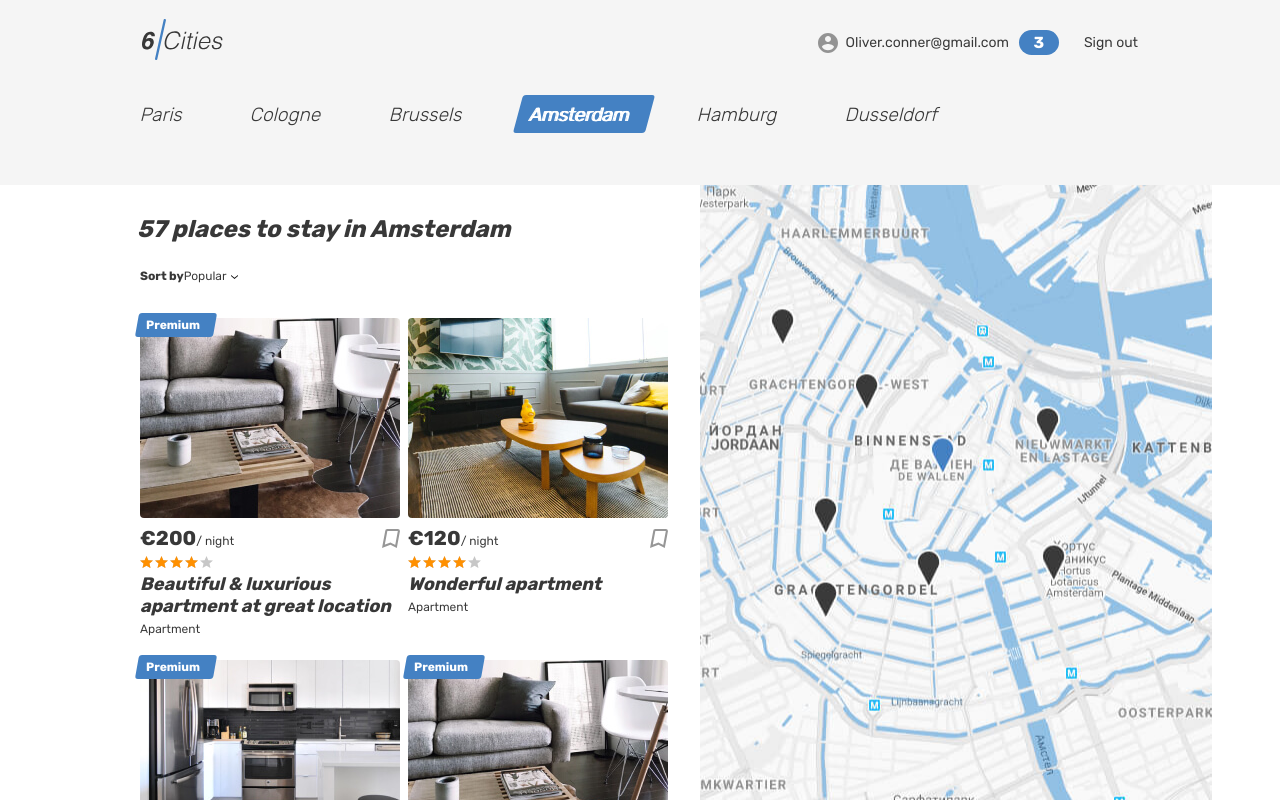
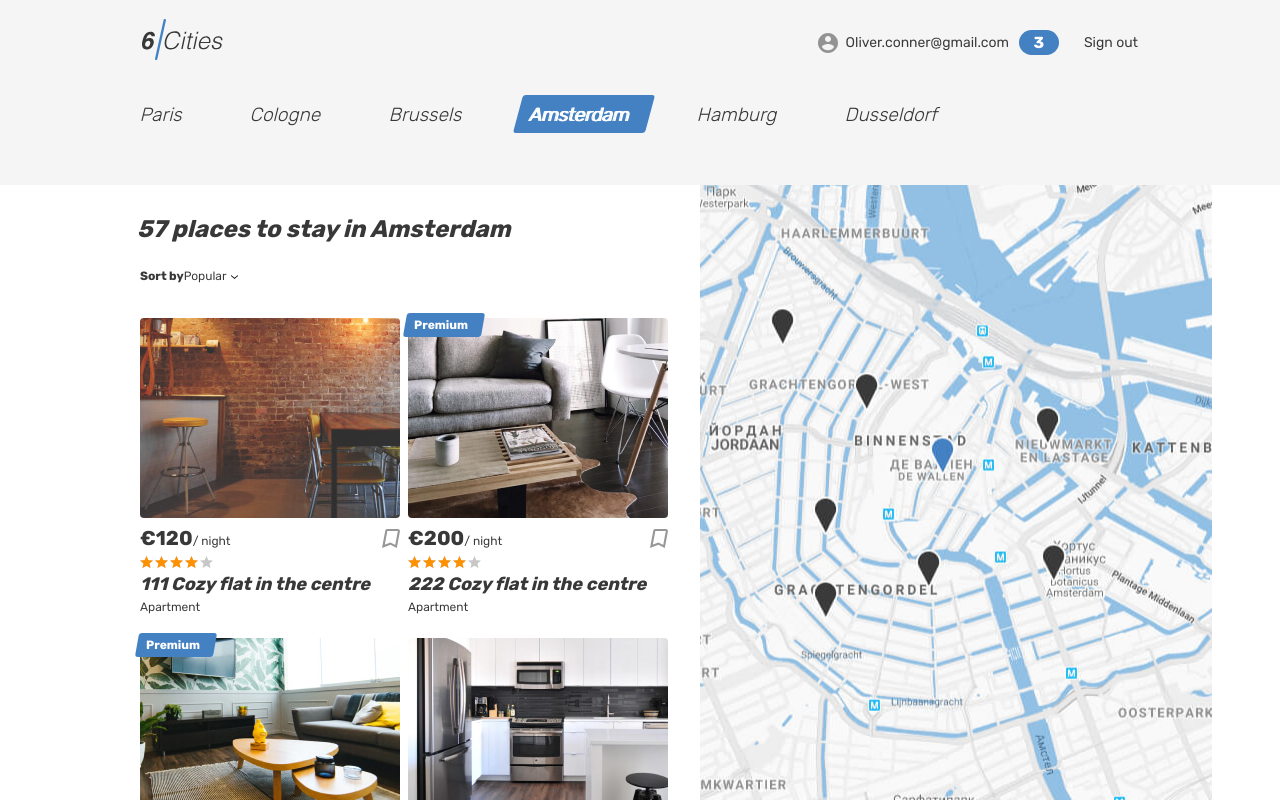
Before and after one commit to htmlacademy-react/253761-six-cities-10, a React (Create React App) app in the folder project/: page / in a window 1280 px wide. Built offline with nearby package versions, Linux system fonts and the light colour scheme.

Commit message:
Fixes Entities according to API: interface and mocks

```diff
--- a/project/src/components/room-card-favourites/room-card-favourites.tsx
+++ b/project/src/components/room-card-favourites/room-card-favourites.tsx
@@ -9,13 +9,13 @@ type RoomCardFavouritesProps = {
 function RoomCardFavourites({ offer }: RoomCardFavouritesProps): JSX.Element {
   return (
     <article className="favorites__card place-card">
-      {offer.premium &&
+      {offer.isPremium &&
         <div className="place-card__mark">
           <span>Premium</span>
         </div>}
       <div className="favorites__image-wrapper place-card__image-wrapper">
         <Link to={`/offer/${offer.id}`}>
-          <img className="place-card__image" src={offer.mainImageSrc} width="150" height="110" alt="Place image" />
+          <img className="place-card__image" src={offer.previewImage} width="150" height="110" alt="Place image" />
         </Link>
       </div>
       <div className="favorites__card-info place-card__info">
@@ -38,9 +38,9 @@ function RoomCardFavourites({ offer }: RoomCardFavouritesProps): JSX.Element {
           </div>
         </div>
         <h2 className="place-card__name">
-          <Link to={`/offer/${offer.id}`}>{offer.name}</Link>
+          <Link to={`/offer/${offer.id}`}>{offer.title}</Link>
         </h2>
-        <p className="place-card__type">{offer.category}</p>
+        <p className="place-card__type">{offer.type}</p>
       </div>
     </article>
   );
--- a/project/src/components/room-card-list-favoirutes/room-card-list-favoirutes.tsx
+++ b/project/src/components/room-card-list-favoirutes/room-card-list-favoirutes.tsx
@@ -8,7 +8,7 @@ type RoomCardListFavouritesProps = {
 
 function RoomCardListFavourites({ offers }: RoomCardListFavouritesProps): JSX.Element {
   const offersFavourites = offers.filter((item) =>
-    item.favourite === true
+    item.isFavorite === true
   );
 
   return (
--- a/project/src/components/room-card/room-card.tsx
+++ b/project/src/components/room-card/room-card.tsx
@@ -13,13 +13,13 @@ function RoomCard({ offer, changeActiveCard }: RoomCardProps): JSX.Element {
       className="cities__card place-card"
       onMouseOver={() => changeActiveCard(offer.id) }
     >
-      {offer.premium &&
+      {offer.isPremium &&
         <div className="place-card__mark">
           <span>Premium</span>
         </div>}
       <div className="cities__image-wrapper place-card__image-wrapper">
         <Link to={`offer/${offer.id}`}>
-          <img className="place-card__image" src={offer.mainImageSrc} width="260" height="200" alt="Place image" />
+          <img className="place-card__image" src={offer.previewImage} width="260" height="200" alt="Place image" />
         </Link>
       </div>
       <div className="place-card__info">
@@ -44,9 +44,9 @@ function RoomCard({ offer, changeActiveCard }: RoomCardProps): JSX.Element {
         </div>
 
         <h2 className="place-card__name">
-          <Link to={`offer/${offer.id}`}>{offer.name}</Link>
+          <Link to={`offer/${offer.id}`}>{offer.title}</Link>
         </h2>
-        <p className="place-card__type">{offer.category}</p>
+        <p className="place-card__type">{offer.type}</p>
       </div>
     </article>
   );
--- a/project/src/mocks/offers.ts
+++ b/project/src/mocks/offers.ts
@@ -2,94 +2,211 @@ import IOffer from '../interfaces/IOffer';
 
 export const offers: IOffer[] = [
   {
+    bedrooms: 2,
+    city: {
+      location: {
+        latitude: 52.377956,
+        longitude: 4.897070,
+        zoom: 17
+      },
+      name: 'Amsterdam'
+    },
+    description: '111 Wonderful apartment in the heart of Amsterdam. Look into the window and enjoy the view...',
+    goods: [
+      'Wi-Fi',
+      'Washing machine',
+      'Towels',
+      'Heating',
+      'Coffee machine',
+      'Baby seat',
+      'Kitchen',
+      'Dishwasher',
+      'Cabel TV',
+      'Fridge'
+    ],
+    host: {
+      avatarUrl: 'img/avatar-max.jpg',
+      id: 231,
+      isPro: true,
+      name: 'John Smith'
+    },
     id: 1,
-    name: 'Beautiful & luxurious apartment at great location',
-    price: 200,
-    premium: true,
-    mainImageSrc: 'img/apartment-01.jpg',
-    rating: 4.8,
-    category: 'Apartment',
-    city: 'Amsterdam',
-    favourite: true,
-    bedrooms: 3,
-    maxPeople: 3,
+    images: [
+      'img/apartament-01.jpg',
+      'img/apartament-02.jpg',
+      'img/apartament-03.jpg',
+      'img/apartament-01.jpg',
+      'img/apartament-02.jpg',
+      'img/apartament-03.jpg'
+    ],
+    isFavorite: true,
+    isPremium: false,
+    location: {
+      latitude: 52.3909553943508,
+      longitude: 4.85309666406198,
+      zoom: 17
+    },
+    maxAdults: 3,
+    previewImage: 'img/room.jpg',
+    price: 120,
+    rating: 5,
+    title: '111 Cozy flat in the centre',
+    type: 'Apartment'
   },
   {
+    bedrooms: 2,
+    city: {
+      location: {
+        latitude: 52.377956,
+        longitude: 4.897070,
+        zoom: 17
+      },
+      name: 'Amsterdam'
+    },
+    description: '222 Wonderful apartment in the heart of Amsterdam. Look into the window and enjoy the view...',
+    goods: [
+      'Wi-Fi',
+      'Washing machine',
+      'Towels',
+      'Heating',
+      'Coffee machine',
+      'Baby seat',
+      'Kitchen',
+      'Dishwasher',
+      'Cabel TV',
+      'Fridge'
+    ],
+    host: {
+      avatarUrl: 'img/avatar-max.jpg',
+      id: 231,
+      isPro: true,
+      name: 'John Smith'
+    },
     id: 2,
-    name: 'Wonderful apartment',
-    price: 120,
-    premium: false,
-    mainImageSrc: 'img/apartment-02.jpg',
-    rating: 4.7,
-    category: 'Apartment',
-    city: 'Amsterdam',
-    favourite: true,
-    bedrooms: 2,
-    maxPeople: 3,
+    images: [
+      'img/apartament-01.jpg',
+      'img/apartament-02.jpg',
+      'img/apartament-03.jpg',
+      'img/apartament-01.jpg',
+      'img/apartament-02.jpg',
+      'img/apartament-03.jpg'
+    ],
+    isFavorite: false,
+    isPremium: true,
+    location: {
+      latitude: 52.369553943508,
+      longitude: 4.85309666406198,
+      zoom: 17
+    },
+    maxAdults: 3,
+    previewImage: 'img/apartment-01.jpg',
+    price: 200,
+    rating: 3,
+    title: '222 Cozy flat in the centre',
+    type: 'Apartment'
   },
   {
+    bedrooms: 2,
+    city: {
+      location: {
+        latitude: 52.377956,
+        longitude: 4.897070,
+        zoom: 17
+      },
+      name: 'Amsterdam'
+    },
+    description: '333 Wonderful apartment in the heart of Amsterdam. Look into the window and enjoy the view...',
+    goods: [
+      'Wi-Fi',
+      'Washing machine',
+      'Towels',
+      'Heating',
+      'Coffee machine',
+      'Baby seat',
+      'Kitchen',
+      'Dishwasher',
+      'Cabel TV',
+      'Fridge'
+    ],
+    host: {
+      avatarUrl: 'img/avatar-max.jpg',
+      id: 231,
+      isPro: true,
+      name: 'John Smith'
+    },
     id: 3,
-    name: 'Flat next to the center',
-    price: 90,
-    premium: true,
-    mainImageSrc: 'img/apartment-03.jpg',
-    rating: 4.9,
-    category: 'Apartment',
-    city: 'Amsterdam',
-    favourite: false,
-    bedrooms: 3,
-    maxPeople: 5,
+    images: [
+      'img/apartament-01.jpg',
+      'img/apartament-02.jpg',
+      'img/apartament-03.jpg',
+      'img/apartament-01.jpg',
+      'img/apartament-02.jpg',
+      'img/apartament-03.jpg'
+    ],
+    isFavorite: true,
+    isPremium: true,
+    location: {
+      latitude: 52.3909553943508,
+      longitude: 4.929309666406198,
+      zoom: 17
+    },
+    maxAdults: 3,
+    previewImage: 'img/apartment-02.jpg',
+    price: 150,
+    rating: 5,
+    title: '333 Cozy flat in the centre',
+    type: 'Apartment'
   },
   {
+    bedrooms: 2,
+    city: {
+      location: {
+        latitude: 52.377956,
+        longitude: 4.897070,
+        zoom: 17
+      },
+      name: 'Amsterdam'
+    },
+    description: '444 Wonderful apartment in the heart of Amsterdam. Look into the window and enjoy the view...',
+    goods: [
+      'Wi-Fi',
+      'Washing machine',
+      'Towels',
+      'Heating',
+      'Coffee machine',
+      'Baby seat',
+      'Kitchen',
+      'Dishwasher',
+      'Cabel TV',
+      'Fridge'
+    ],
+    host: {
+      avatarUrl: 'img/avatar-max.jpg',
+      id: 231,
+      isPro: true,
+      name: 'John Smith'
+    },
     id: 4,
-    name: 'Art hotel',
-    price: 180,
-    premium: true,
-    mainImageSrc: 'img/apartment-01.jpg',
-    rating: 4.6,
-    category: 'Apartment',
-    city: 'Amsterdam',
-    favourite: false,
-    bedrooms: 2,
-    maxPeople: 3,
-  },
-  {
-    id: 5,
-    name: 'Camping in the woods',
-    price: 50,
-    premium: false,
-    mainImageSrc: 'img/apartment-02.jpg',
-    rating: 4.5,
-    category: 'Camping',
-    city: 'Amsterdam',
-    favourite: false,
-    bedrooms: 2,
-    maxPeople: 3,
-  },
-  {
-    id: 6,
-    name: 'Center hotel',
-    price: 180,
-    premium: true,
-    mainImageSrc: 'img/apartment-01.jpg',
-    rating: 4.6,
-    category: 'Apartment',
-    city: 'Amsterdam',
-    favourite: true,
-    bedrooms: 2,
-    maxPeople: 3,
-  },
-  {
-    id: 7,
-    name: 'Boutique hotel',
-    price: 50,
-    premium: false,
-    mainImageSrc: 'img/apartment-02.jpg',
-    rating: 4.6,
-    category: 'Hotel',
-    city: 'Amsterdam',
-    favourite: true,
-    bedrooms: 2,
-    maxPeople: 3,
+    images: [
+      'img/apartament-01.jpg',
+      'img/apartament-02.jpg',
+      'img/apartament-03.jpg',
+      'img/apartament-01.jpg',
+      'img/apartament-02.jpg',
+      'img/apartament-03.jpg'
+    ],
+    isFavorite: false,
+    isPremium: false,
+    location: {
+      latitude: 52.3809553943508,
+      longitude: 4.939309666406198,
+      zoom: 17
+    },
+    maxAdults: 3,
+    previewImage: 'img/apartment-03.jpg',
+    price: 120,
+    rating: 4,
+    title: '444 Cozy flat in the centre',
+    type: 'Apartment'
   }
 ];
--- a/project/src/pages/room/room.tsx
+++ b/project/src/pages/room/room.tsx
@@ -72,13 +72,13 @@ function Room({ offers }: RoomRtype): JSX.Element {
           </div>
           <div className="property__container container">
             <div className="property__wrapper">
-              {room.premium &&
+              {room.isPremium &&
               <div className="property__mark">
                 <span>Premium</span>
               </div>}
               <div className="property__name-wrapper">
                 <h1 className="property__name">
-                  { room.name }
+                  { room.title }
                 </h1>
                 <button className="property__bookmark-button button" type="button">
                   <svg className="property__bookmark-icon" width="31" height="33">
@@ -96,13 +96,13 @@ function Room({ offers }: RoomRtype): JSX.Element {
               </div>
               <ul className="property__features">
                 <li className="property__feature property__feature--entire">
-                  { room.category }
+                  { room.type }
                 </li>
                 <li className="property__feature property__feature--bedrooms">
                   { room.bedrooms } Bedrooms
                 </li>
                 <li className="property__feature property__feature--adults">
-                  Max { room.maxPeople } adults
+                  Max { room.maxAdults } adults
                 </li>
               </ul>
               <div className="property__price">
```
Also changed, not shown: project/src/interfaces/IOffer.ts (+29 -8 lines).
